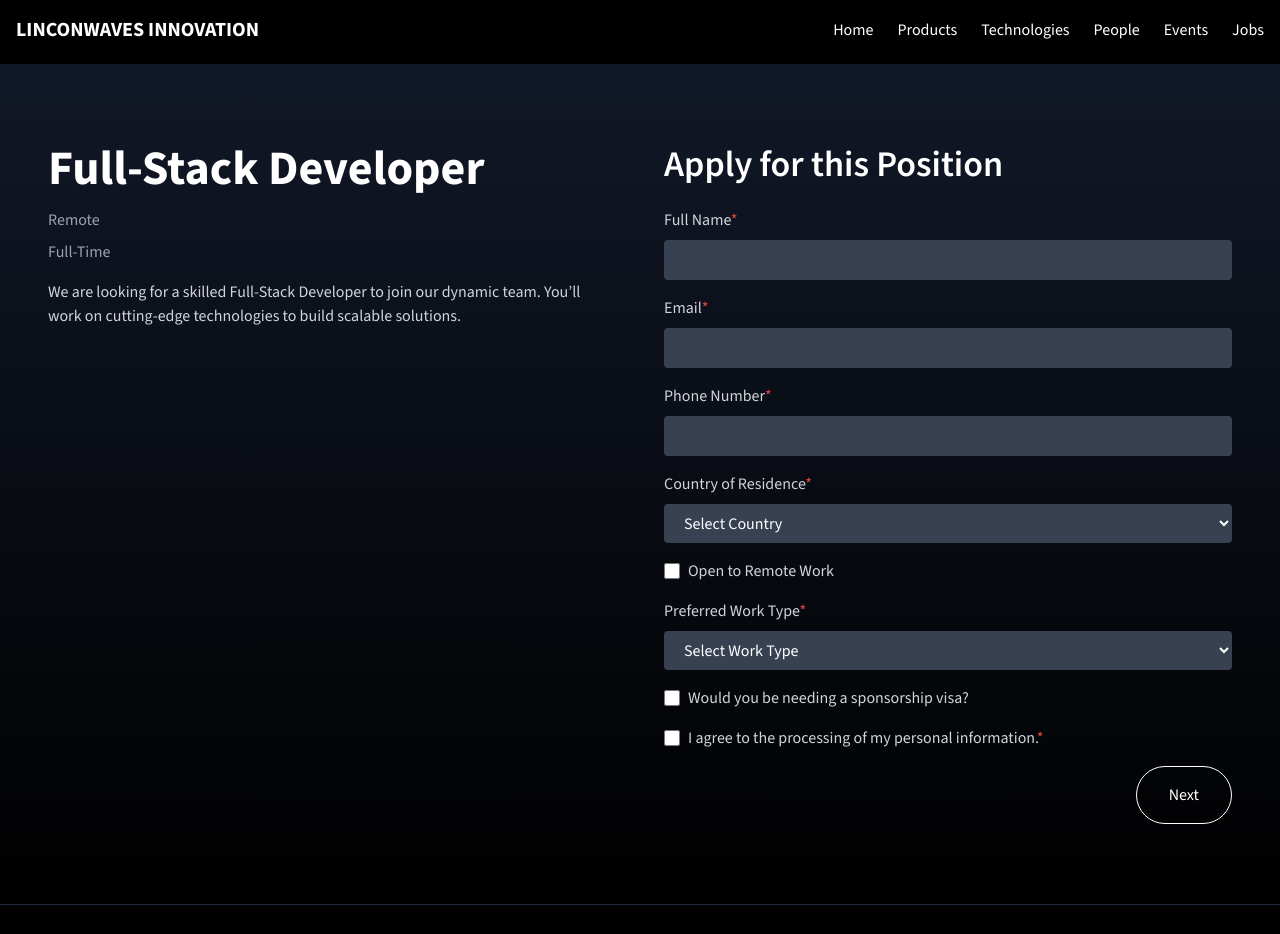
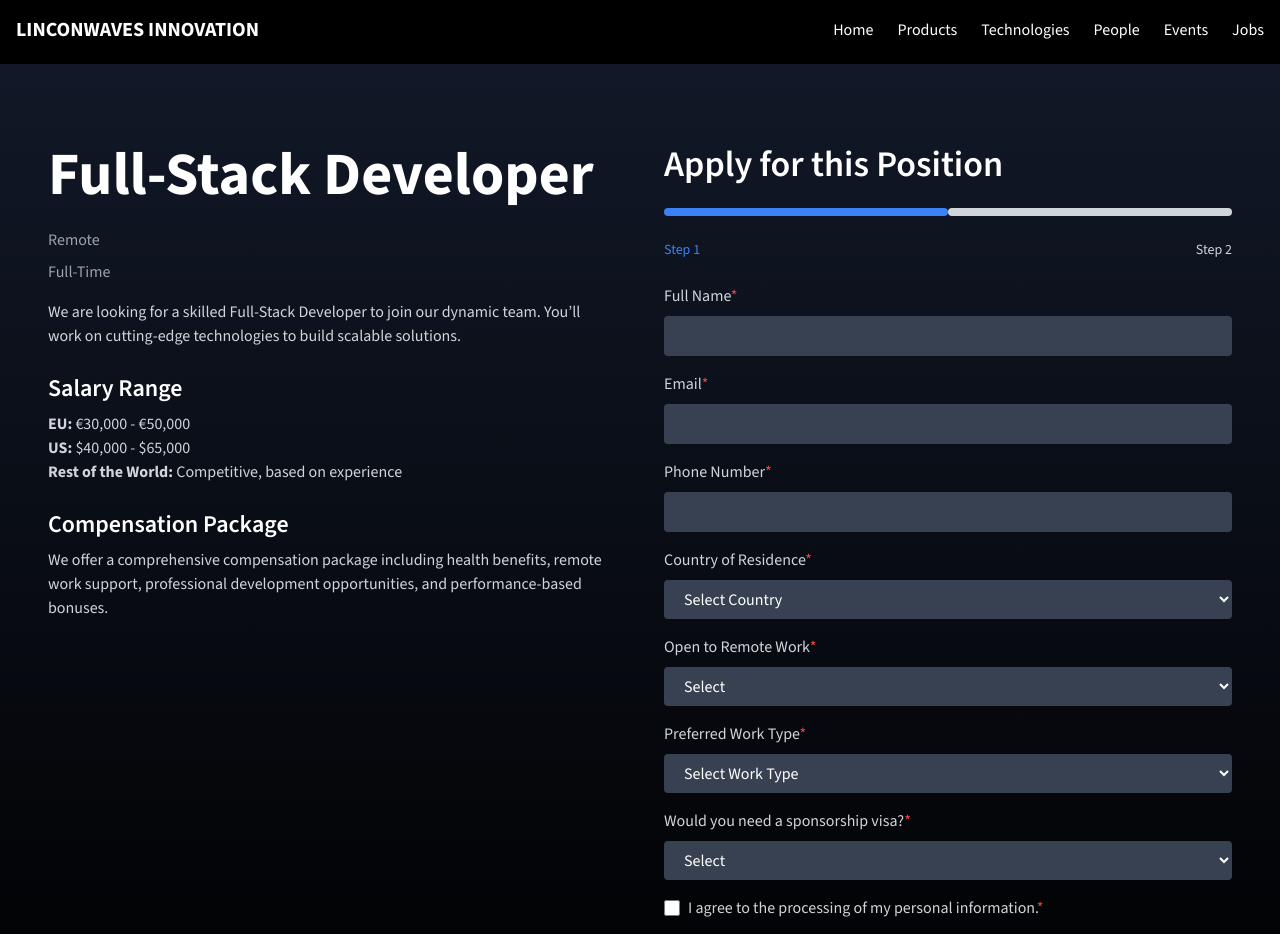
Before and after one commit to Callmecgrey/new-waves, a Next.js app: page /jobs/full-stack-developer in a window 1280 px wide. Shown: the top 934 px of the page. Built offline with nearby package versions, Linux system fonts and the light colour scheme.

Commit message:
commit changes

```diff
--- a/components/JobApplicationForm.tsx
+++ b/components/JobApplicationForm.tsx
@@ -205,48 +205,45 @@ interface JobApplicationFormProps {
 }
 
 const JobApplicationForm: React.FC<JobApplicationFormProps> = ({ jobTitle }) => {
-  // Define form steps
+  // Steps for the form
   const [step, setStep] = useState<number>(1);
 
-  // Form data state
   const [formData, setFormData] = useState({
     name: '',
     email: '',
     phone: '',
     country: '',
-    openToRemote: false,
+    openToRemote: '',
     coverLetter: '',
     workType: '',
-    sponsorshipVisa: false,
+    sponsorshipVisa: '',
     agreement: false,
     resumeLink: '',
   });
 
-  // Submission states
   const [isSubmitting, setIsSubmitting] = useState<boolean>(false);
   const [error, setError] = useState<string>('');
   const [isSubmitted, setIsSubmitted] = useState<boolean>(false);
 
-  // Handle input changes
   const handleChange = (
     e: ChangeEvent<HTMLInputElement | HTMLSelectElement | HTMLTextAreaElement>
   ) => {
-    const { name, value, type, checked } = e.target;
-
-    if (type === 'checkbox') {
-      setFormData((prev) => ({ ...prev, [name]: checked }));
-    } else {
+    const { name, value } = e.target;
+    // For checkboxes we used before, now replaced with selects, so no checkbox logic needed.
     setFormData((prev) => ({ ...prev, [name]: value }));
-    }
   };
 
-  // Handle form submission
+  const handleCheckboxChange = (e: ChangeEvent<HTMLInputElement>) => {
+    // If in future you have a checkbox, you'd do:
+    // setFormData((prev) => ({ ...prev, [e.target.name]: e.target.checked }));
+  };
+
   const handleSubmit = (e: FormEvent) => {
     e.preventDefault();
     setIsSubmitting(true);
     setError('');
 
-    // Basic validation
+    // Validation
     if (
       !formData.name ||
       !formData.email ||
@@ -266,7 +263,6 @@ const JobApplicationForm: React.FC<JobApplicationFormProps> = ({ jobTitle }) =>
       return;
     }
 
-    // Prepare email content
     const subject = encodeURIComponent(`Application for ${jobTitle} Position`);
     const body = encodeURIComponent(
       `Hello HR Team,
@@ -278,9 +274,9 @@ Here are my details:
 - **Email:** ${formData.email}
 - **Phone Number:** ${formData.phone}
 - **Country of Residence:** ${formData.country}
-- **Open to Remote Work:** ${formData.openToRemote ? 'Yes' : 'No'}
+- **Open to Remote Work:** ${formData.openToRemote}
 - **Preferred Work Type:** ${formData.workType}
-- **Sponsorship Visa Requirement:** ${formData.sponsorshipVisa ? 'Yes' : 'No'}
+- **Sponsorship Visa Requirement:** ${formData.sponsorshipVisa}
 
 **Resume:** ${formData.resumeLink}
 
@@ -291,20 +287,17 @@ Best regards,
 ${formData.name}`
     );
 
-    // Open user's email client with pre-filled details
     window.location.href = `mailto:hr@linconwavesinnovation.com?subject=${subject}&body=${body}`;
 
-    // Simulate form submission delay
     setTimeout(() => {
       setIsSubmitted(true);
       setIsSubmitting(false);
     }, 1000);
   };
 
-  // Handle moving to next step
   const handleNext = (e: FormEvent) => {
     e.preventDefault();
-    // Basic validation for Step 1
+
     if (
       !formData.name ||
       !formData.email ||
@@ -320,7 +313,6 @@ ${formData.name}`
     setStep(2);
   };
 
-  // Handle going back to previous step
   const handleBack = () => {
     setStep(1);
     setError('');
@@ -333,7 +325,16 @@ ${formData.name}`
   return (
     <form onSubmit={step === 1 ? handleNext : handleSubmit} className="flex flex-col">
 
-      {/* Step 1 */}
+      {/* Progress Indicator */}
+      <div className="flex mb-6">
+        <div className={`flex-1 h-2 rounded ${step >= 1 ? 'bg-blue-500' : 'bg-gray-300'}`}></div>
+        <div className={`flex-1 h-2 rounded ${step >= 2 ? 'bg-blue-500' : 'bg-gray-300'}`}></div>
+      </div>
+      <div className="flex mb-6 justify-between">
+        <span className={`text-sm ${step >= 1 ? 'text-blue-500' : 'text-gray-300'}`}>Step 1</span>
+        <span className={`text-sm ${step >= 2 ? 'text-blue-500' : 'text-gray-300'}`}>Step 2</span>
+      </div>
+
       {step === 1 && (
         <>
           {/* Full Name */}
@@ -400,20 +401,22 @@ ${formData.name}`
             ))}
           </select>
 
-          {/* Open to Remote Work */}
-          <div className="flex items-center mb-4">
-            <input
-              type="checkbox"
+          {/* Open to Remote Work - changed to dropdown */}
+          <label className="mb-2 font-medium text-gray-300" htmlFor="openToRemote">
+            Open to Remote Work<span className="text-red-500">*</span>
+          </label>
+          <select
             id="openToRemote"
             name="openToRemote"
-              checked={formData.openToRemote}
+            required
+            value={formData.openToRemote}
             onChange={handleChange}
-              className="h-4 w-4 text-blue-600 bg-gray-700 border-gray-600 rounded"
-            />
-            <label htmlFor="openToRemote" className="ml-2 text-gray-300">
-              Open to Remote Work
-            </label>
-          </div>
+            className="px-4 py-2 mb-4 rounded bg-gray-700 text-white focus:outline-none focus:ring-2 focus:ring-blue-500"
+          >
+            <option value="">Select</option>
+            <option value="Yes">Yes</option>
+            <option value="No">No</option>
+          </select>
 
           {/* Preferred Work Type */}
           <label className="mb-2 font-medium text-gray-300" htmlFor="workType">
@@ -425,7 +428,7 @@ ${formData.name}`
             required
             value={formData.workType}
             onChange={handleChange}
-            className="px-4 py-2 mb-4 rounded bg-gray-700 text-white focus:outline-none focus:ring-2 focus:ring-blue-500"
+            className="px-4 py-2 mb-4 rounded bg-gray-700 text-white"
           >
             <option value="">Select Work Type</option>
             <option value="Remote">Remote</option>
@@ -433,20 +436,22 @@ ${formData.name}`
             <option value="Hybrid">Hybrid</option>
           </select>
 
-          {/* Sponsorship Visa Requirement */}
-          <div className="flex items-center mb-4">
-            <input
-              type="checkbox"
+          {/* Sponsorship Visa Requirement - changed to dropdown */}
+          <label className="mb-2 font-medium text-gray-300" htmlFor="sponsorshipVisa">
+            Would you need a sponsorship visa?<span className="text-red-500">*</span>
+          </label>
+          <select
             id="sponsorshipVisa"
             name="sponsorshipVisa"
-              checked={formData.sponsorshipVisa}
+            required
+            value={formData.sponsorshipVisa}
             onChange={handleChange}
-              className="h-4 w-4 text-blue-600 bg-gray-700 border-gray-600 rounded"
-            />
-            <label htmlFor="sponsorshipVisa" className="ml-2 text-gray-300">
-              Would you be needing a sponsorship visa?
-            </label>
-          </div>
+            className="px-4 py-2 mb-4 rounded bg-gray-700 text-white"
+          >
+            <option value="">Select</option>
+            <option value="Yes">Yes</option>
+            <option value="No">No</option>
+          </select>
 
           {/* Agreement to Processing User Information */}
           <div className="flex items-center mb-4">
@@ -455,7 +460,7 @@ ${formData.name}`
               id="agreement"
               name="agreement"
               checked={formData.agreement}
-              onChange={handleChange}
+              onChange={(e) => setFormData((prev) => ({ ...prev, agreement: e.target.checked }))}
               required
               className="h-4 w-4 text-blue-600 bg-gray-700 border-gray-600 rounded"
             />
@@ -465,10 +470,9 @@ ${formData.name}`
             </label>
           </div>
 
-          {/* Submission Status */}
           {error && <p className="text-red-500 mb-4">{error}</p>}
 
-          {/* Navigation Buttons */}
+          {/* Next Button */}
           <div className="flex justify-end">
             <Button type="submit" disabled={isSubmitting}>
               {isSubmitting ? 'Proceeding...' : 'Next'}
@@ -477,7 +481,6 @@ ${formData.name}`
         </>
       )}
 
-      {/* Step 2 */}
       {step === 2 && (
         <>
           {/* Resume Link */}
@@ -510,13 +513,9 @@ ${formData.name}`
             rows={6}
           />
 
-          {/* Submission Status */}
           {error && <p className="text-red-500 mb-4">{error}</p>}
-          {isSubmitted && (
-            <p className="text-green-500 mb-4">Thank you for applying!</p>
-          )}
+          {isSubmitted && <p className="text-green-500 mb-4">Thank you for applying!</p>}
 
-          {/* Navigation Buttons */}
           <div className="flex justify-between">
             <Button type="button" onClick={handleBack}>
               Back
--- a/pages/jobs/[job].tsx
+++ b/pages/jobs/[job].tsx
@@ -39,20 +39,34 @@ export default function JobDetail({ job }: JobDetailProps) {
       <main className="bg-black text-white pt-16 min-h-screen">
         <Navbar />
 
-        {/* Job Detail and Application Form Section */}
         <section className="py-20 bg-gradient-to-b from-gray-900 to-black">
           <div className="container mx-auto px-6 md:px-12">
             <div className="flex flex-col lg:flex-row lg:space-x-12">
 
-              {/* Job Details */}
+              {/* Job Details (Left) */}
               <div className="lg:w-1/2 mb-12 lg:mb-0">
-                <h1 className="text-4xl md:text-5xl font-bold mb-4">{job.title}</h1>
+                {/* Increased job title size */}
+                <h1 className="text-5xl md:text-6xl font-bold mb-6">{job.title}</h1>
                 <p className="text-gray-400 mb-2">{job.location}</p>
                 <p className="text-gray-400 mb-4">{job.type}</p>
                 <p className="text-gray-300 mb-6">{job.description}</p>
+
+                {/* Salary Range and Compensation Package */}
+                <h2 className="text-2xl font-semibold mb-2">Salary Range</h2>
+                <ul className="text-gray-300 mb-6">
+                  <li><strong>EU:</strong> €30,000 - €50,000</li>
+                  <li><strong>US:</strong> $40,000 - $65,000</li>
+                  <li><strong>Rest of the World:</strong> Competitive, based on experience</li>
+                </ul>
+
+                <h2 className="text-2xl font-semibold mb-2">Compensation Package</h2>
+                <p className="text-gray-300 mb-6">
+                  We offer a comprehensive compensation package including health benefits,
+                  remote work support, professional development opportunities, and performance-based bonuses.
+                </p>
               </div>
 
-              {/* Application Form */}
+              {/* Application Form (Right) */}
               <div className="lg:w-1/2">
                 <h2 className="text-3xl md:text-4xl font-semibold mb-6">Apply for this Position</h2>
                 <JobApplicationForm jobTitle={job.title} />
```
Lines whose indentation alone changed are shown as unchanged.
